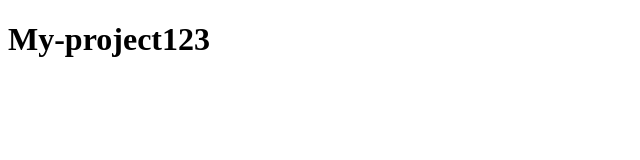
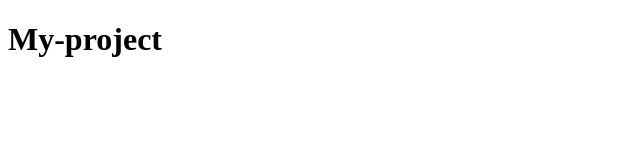
Before and after one commit to OlgaNuzhna/my-project, a plain HTML site: page index.html in a window 1280 px wide. Shown: the full height of the page, 0-640 px from the left. Drawn offline with Linux system fonts and the light colour scheme.

Commit message:
title was commit

```diff
--- a/index.html
+++ b/index.html
@@ -7,6 +7,6 @@
     <title>my-project</title>
 </head>
 <body>
-   <h1>My-project123</h1>
+   <h1>My-project</h1>
 </body>
 </html>
```
